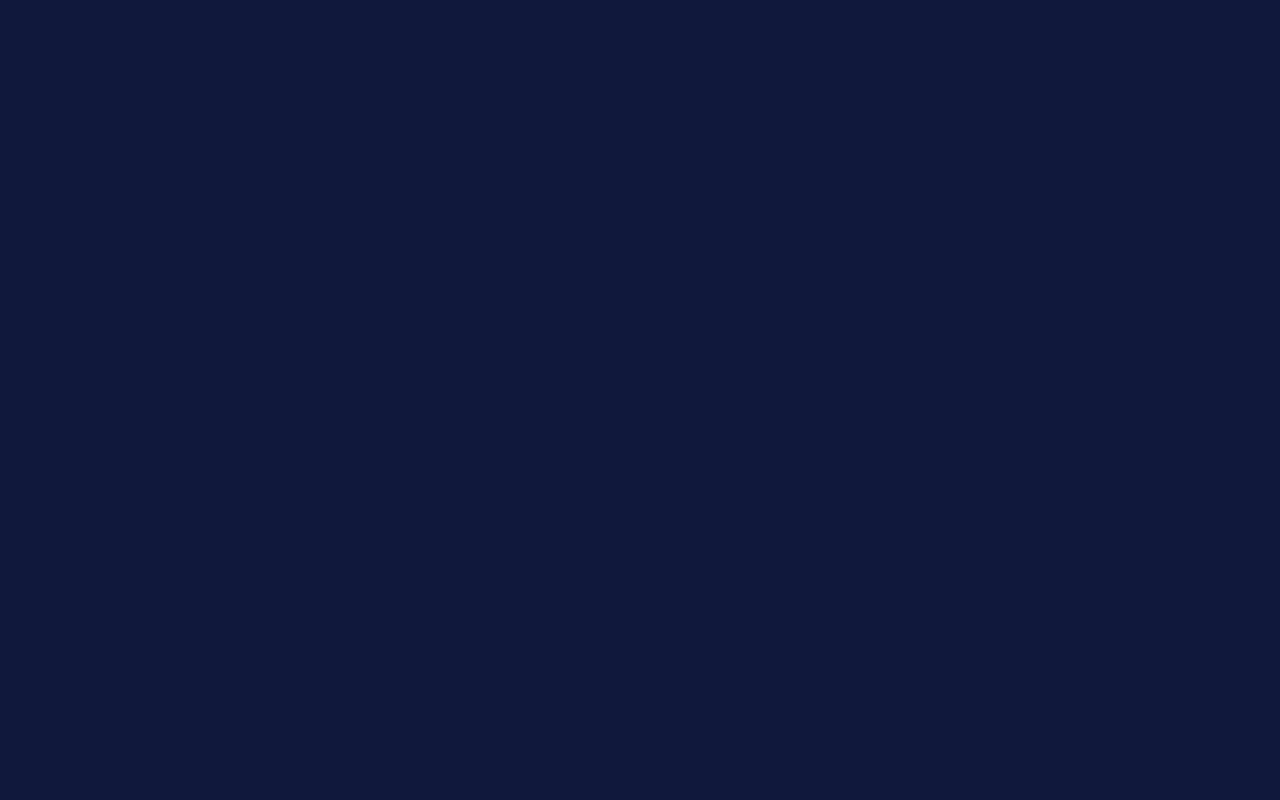
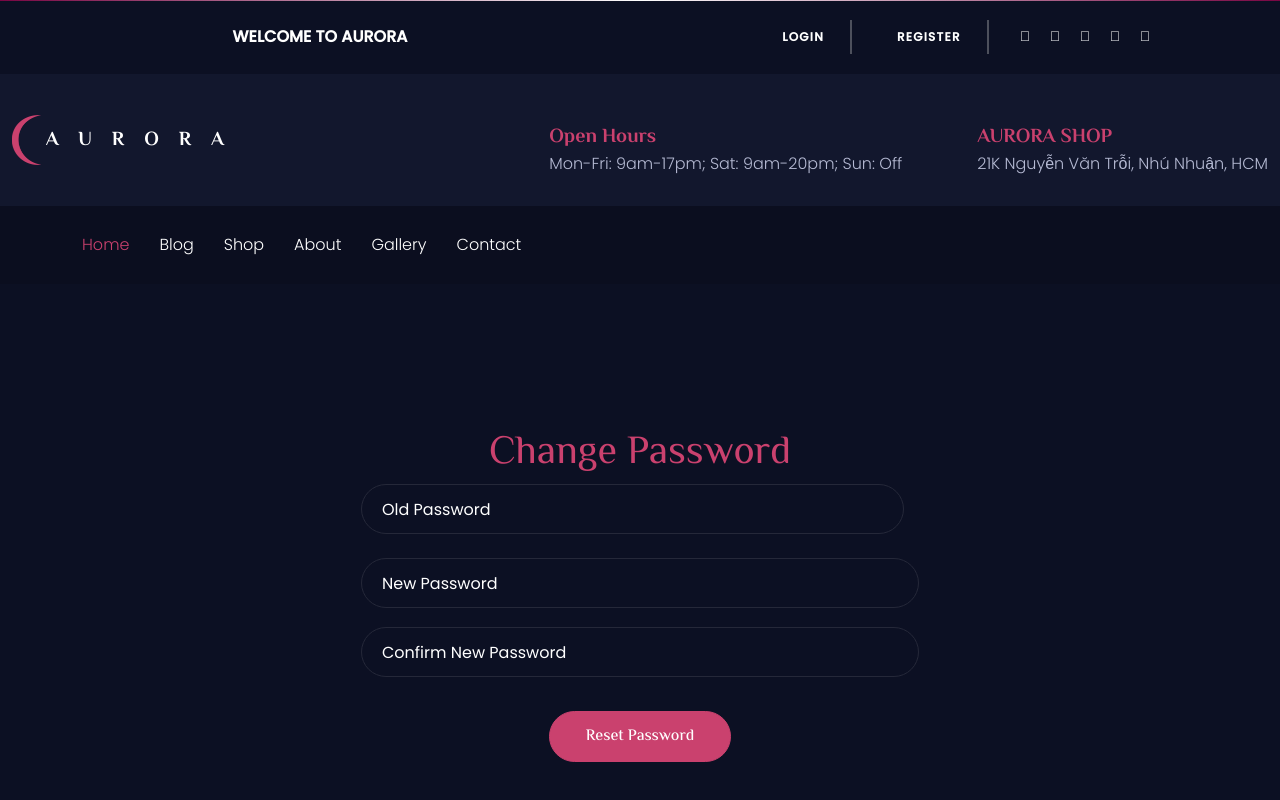
Before and after one commit to Aurora-NHN/cg-aurora-app, a React (Create React App) app: page /change-password in a window 1280 px wide. Before the commit this address had no page. Shown: the top 800 px of the page. Built offline with nearby package versions, Linux system fonts and the light colour scheme; a web font is replaced by a local one.

Commit message:
featute: change password

```diff
--- a/src/api/userAPI.js
+++ b/src/api/userAPI.js
@@ -15,8 +15,13 @@
 
 export const changePassword = async (data) => {
   let result = null;
+  let token = localStorage.getItem("token");
   try {
-    result = await axios.post(`${USER_MANAGEMENT_API}/change-password`, data);
+    result = await axios.post(`${USER_MANAGEMENT_API}/change-password`, data, {
+      headers: {
+        Authorization: "Bearer " + token,
+      },
+    });
     console.log(result);
   } catch (e) {
     console.log(e);
--- a/src/components/commons/RegisterModal.js
+++ b/src/components/commons/RegisterModal.js
@@ -36,13 +36,6 @@
     toast.error(errorRegister, {
       position: toast.POSITION.TOP_RIGHT,
       type: toast.TYPE.ERROR,
-    });
-  };
-
-  const handleRegisterLoading = () => {
-    toast.error("Loading !", {
-      position: toast.POSITION.TOP_RIGHT,
-      type: toast.TYPE.POSITION,
     });
   };
 
@@ -105,6 +98,7 @@
   const handleReset = () => {
     formik.resetForm();
   };
+
   return (
     <div
       class="modal fade popupRegistr"
--- a/src/features/userSlice.js
+++ b/src/features/userSlice.js
@@ -1,5 +1,5 @@
 import { createAsyncThunk, createSlice } from "@reduxjs/toolkit";
-import { forgotPassword } from "~/api/userAPI";
+import { changePassword, forgotPassword } from "~/api/userAPI";
 import { logout } from "~/api/loginAPI";
 
 const initialState = {
@@ -7,6 +7,7 @@
   loading: false,
   error: null,
   forgotPasswordSuccess: false,
+  changePasswordSucess: false,
   logoutSuccess: false,
   token: null,
 };
@@ -15,6 +16,17 @@
   "/forgot-password",
   async (email, { rejectWithValue }) => {
     const response = await forgotPassword(email);
+    if (response.status !== 200) {
+      return rejectWithValue(response.data.message);
+    }
+    return response.data;
+  }
+);
+
+export const changePasswordUser = createAsyncThunk(
+  "/change-password",
+  async (data, { rejectWithValue }) => {
+    const response = await changePassword(data);
     if (response.status !== 200) {
       return rejectWithValue(response.data.message);
     }
@@ -37,14 +49,16 @@
     setError: (state, action) => {
       state.error = action.payload;
     },
-    setSuccess: (state, action) => {
+    setForgotPasswordSuccess: (state, action) => {
       state.forgotPasswordSuccess = action.payload;
+    },
+    setChangePasswordSuccess: (state, action) => {
+      state.changePasswordSucess = action.payload;
     },
     setToken: (state, action) => {
       state.token = action.payload;
     },
     setLogoutSuccess: (state, action) => {
-      // console.log("set logout success: " + action.payload);
       state.logoutSuccess = action.payload;
     },
   },
@@ -62,6 +76,22 @@
       })
       .addCase(forgotPasswordUser.fulfilled, (state, action) => {
         state.forgotPasswordSuccess = true;
+        state.loading = false;
+        state.value = action.payload;
+        state.error = false;
+      })
+      .addCase(changePasswordUser.pending, (state) => {
+        state.changePasswordSucess = false;
+        state.loading = true;
+        state.error = false;
+      })
+      .addCase(changePasswordUser.rejected, (state, action) => {
+        state.changePasswordSucess = false;
+        state.loading = false;
+        state.error = action.error;
+      })
+      .addCase(changePasswordUser.fulfilled, (state, action) => {
+        state.changePasswordSucess = true;
         state.loading = false;
         state.value = action.payload;
         state.error = false;
@@ -87,12 +117,14 @@
   },
 });
 
-export const { setLoading, setError, setSuccess, setToken, setLogoutSuccess } = userSlice.actions;
+export const { setLoading, setError, setForgotPasswordSuccess, setChangePasswordSuccess, setToken, setLogoutSuccess } = userSlice.actions;
 
 export const selectLoading = (state) => state.user.loading;
 export const selectError = (state) => state.user.error;
 export const selectForgotPasswordSuccess = (state) =>
   state.user.forgotPasswordSuccess;
+  export const selectChangePasswordSuccess = (state) =>
+    state.user.changePasswordSucess;
 export const selectForgotPassword = (state) => state.user.value;
 export const selectLogoutSuccess = (state) => state.user.logoutSuccess;
 export const selectToken = (state) => state.user.token;
--- /dev/null
+++ b/src/pages/ChangePassword.js
@@ -0,0 +1,151 @@
+import React, { useEffect } from "react";
+import { useFormik } from "formik";
+import * as Yup from "yup";
+import {
+  selectLoading,
+  selectError,
+  selectChangePasswordSuccess,
+  changePasswordUser,
+  setChangePasswordSuccess,
+} from "~/features/userSlice";
+import { useDispatch, useSelector } from "react-redux";
+import { useNavigate } from "react-router-dom";
+import { toast } from "react-toastify";
+import "react-toastify/dist/ReactToastify.css";
+
+export default function ChangePassword() {
+  const dispatch = useDispatch();
+  const navigate = useNavigate();
+  const success = useSelector(selectChangePasswordSuccess);
+  const pending = useSelector(selectLoading);
+  const error = useSelector(selectError);
+
+  const formik = useFormik({
+    initialValues: {
+      oldPassword: "",
+      newPassword: "",
+      confirmNewPassword: "",
+    },
+    validationSchema: Yup.object().shape({
+      oldPassword: Yup.string().required("Old Password is required"),
+      newPassword: Yup.string()
+        .required("New Password is required")
+        .matches(
+          /^(?=.*[A-Za-z])(?=.*\d)[A-Za-z\d]{8,}$/,
+          "Password must contain at least 8 characters, at least one letter and one number"
+        ),
+      confirmNewPassword: Yup.string()
+        .required("Confirm New Password is required")
+        .oneOf([Yup.ref("newPassword"), null], "Passwords must match"),
+    }),
+    onSubmit: (values) => {
+      dispatch(changePasswordUser(values));
+    },
+  });
+
+  useEffect(() => {
+    if (success) {
+      formik.resetForm();
+      toast.success("Change Password Success !", {
+        position: toast.POSITION.TOP_RIGHT,
+        type: toast.TYPE.SUCCESS,
+      });
+      dispatch(setChangePasswordSuccess(false));
+      navigate("/");
+    } else if (error) {
+      toast.error(error, {
+        position: toast.POSITION.TOP_RIGHT,
+        type: toast.TYPE.ERROR,
+      });
+    }
+  }, [pending]);
+  return (
+    <section class="ds s-py-90 s-py-xl-150">
+      <div class="container">
+        <div class="row">
+          <main class="col-lg-12">
+            <form
+              class="woocommerce-ResetPassword lost_reset_password"
+              onSubmit={formik.handleSubmit}
+            >
+              <h3>Change Password</h3>
+
+              <p class="woocommerce-form-row woocommerce-form-row--first form-row form-row-first">
+                <input
+                  class="woocommerce-Input woocommerce-Input--text input-text"
+                  className={`form-control ${
+                    formik.errors.oldPassword && formik.touched.oldPassword
+                      ? "is-invalid"
+                      : ""
+                  }`}
+                  type="password"
+                  name="oldPassword"
+                  placeholder="Old Password"
+                  value={formik.values.oldPassword}
+                  onChange={formik.handleChange}
+                  onBlur={formik.handleBlur}
+                />
+                {formik.errors.oldPassword && (
+                  <div className="invalid-feedback">
+                    {formik.errors.oldPassword}
+                  </div>
+                )}
+              </p>
+              <p>
+                <input
+                  class="woocommerce-Input woocommerce-Input--text input-text"
+                  className={`form-control ${
+                    formik.errors.newPassword && formik.touched.newPassword
+                      ? "is-invalid"
+                      : ""
+                  }`}
+                  type="password"
+                  name="newPassword"
+                  placeholder="New Password"
+                  value={formik.values.newPassword}
+                  onChange={formik.handleChange}
+                  onBlur={formik.handleBlur}
+                />
+                {formik.errors.newPassword && (
+                  <div className="invalid-feedback">
+                    {formik.errors.newPassword}
+                  </div>
+                )}
+              </p>
+              <p>
+                <input
+                  class="woocommerce-Input woocommerce-Input--text input-text"
+                  className={`form-control ${
+                    formik.errors.confirmNewPassword &&
+                    formik.touched.confirmNewPassword
+                      ? "is-invalid"
+                      : ""
+                  }`}
+                  type="password"
+                  name="confirmNewPassword"
+                  placeholder="Confirm New Password"
+                  value={formik.values.confirmNewPassword}
+                  onChange={formik.handleChange}
+                  onBlur={formik.handleBlur}
+                />
+                {formik.errors.confirmNewPassword && (
+                  <div className="invalid-feedback">
+                    {formik.errors.confirmNewPassword}
+                  </div>
+                )}
+              </p>
+
+              <p class="woocommerce-form-row form-row">
+                <input
+                  type="submit"
+                  class="woocommerce-Button button"
+                  value="Reset password"
+                />
+              </p>
+            </form>
+          </main>
+        </div>
+      </div>
+    </section>
+  );
+}
--- a/src/pages/ForgotPassword.js
+++ b/src/pages/ForgotPassword.js
@@ -6,6 +6,7 @@
   selectLoading,
   selectError,
   selectForgotPasswordSuccess,
+  setForgotPasswordSuccess,
 } from "~/features/userSlice";
 import { useDispatch, useSelector } from "react-redux";
 import { useNavigate } from "react-router-dom";
@@ -42,6 +43,7 @@
         position: toast.POSITION.TOP_RIGHT,
         type: toast.TYPE.SUCCESS,
       });
+      dispatch(setForgotPasswordSuccess(false));
       navigate("/");
     } else if (error) {
       toast.error("Send Email Fail !", {
@@ -50,10 +52,6 @@
       });
     }
   }, [pending]);
-
-  const handleReset = () => {
-    formik.resetForm();
-  };
 
   return (
     <section class="ds s-py-90 s-py-xl-150">
--- a/src/routes/routeData.js
+++ b/src/routes/routeData.js
@@ -6,12 +6,14 @@
 import ForgotPassword from "~/pages/ForgotPassword";
 import AccountDetail from "~/pages/AccountDetail";
 import Cart from "~/components/commons/CartLineDetail";
+import ChangePassword from "~/pages/ChangePassword";
 
 export const ROUT_DATA = [
   { path: "/", element: Home, layout: GuestLayout },
   { path: "/shop", element: Shop, layout: ShopLayout },
   { path: "/blogs", element: Blog, layout: GuestLayout },
   { path: "/forgot-password", element: ForgotPassword, layout: GuestLayout },
+  { path: "/change-password", element: ChangePassword, layout: GuestLayout },
   { path: "/account-detail", element: AccountDetail, layout: GuestLayout },
   { path: "/blogs", element: Blog, layout: GuestLayout },
   { path: "/cart", element: Cart, layout: ShopLayout },
```
Also changed, not shown: src/components/commons/header/TopLineHeader.js (+3 -15 lines), src/features/loginSlice.js (+0 -10 lines), src/pages/AccountDetail.js (+73 -45 lines).
